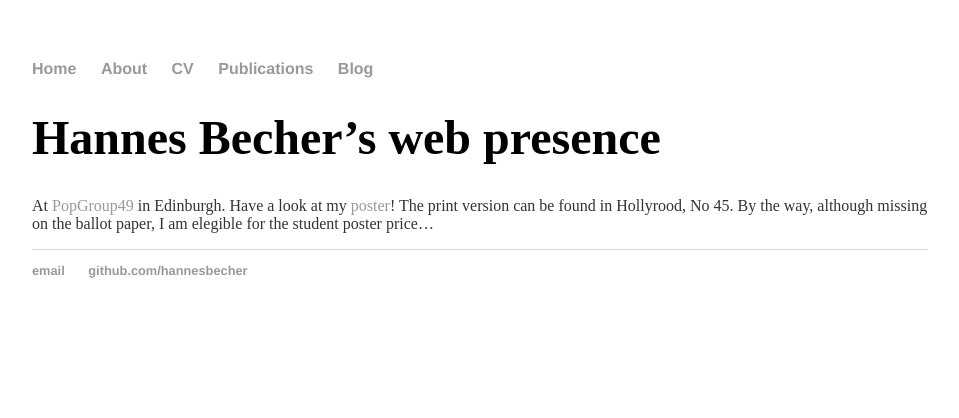
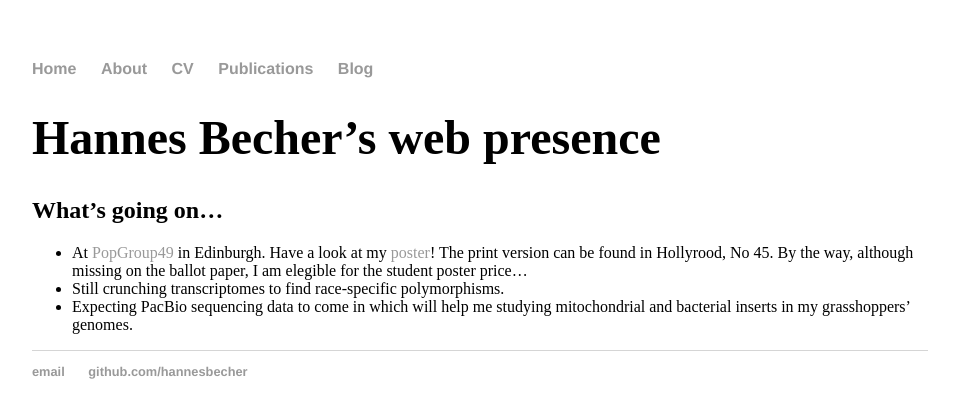
Before and after one commit to hannesbecher/hannesbecher.github.io, a Jekyll site: the page built from index.md, in a window 1280 px wide. Shown: the top 418 px of the page, without its empty margins (160-1119 px from the left). Built offline with Jekyll 4.4.1, drawn with Linux system fonts in a browser that asks for light colours.

Commit message:
Update index.md

```diff
--- a/index.md
+++ b/index.md
@@ -4,4 +4,8 @@
 ---
 
 #Hannes Becher's web presence
-At [PopGroup49](http://www.populationgeneticsgroup.org/) in Edinburgh. Have a look at my [poster](misc/Becher_ESEB_public.png)! The print version can be found in Hollyrood, No 45. By the way, although missing on the ballot paper, I am elegible for the student poster price...
+
+##What's going on...
+* At [PopGroup49](http://www.populationgeneticsgroup.org/) in Edinburgh. Have a look at my [poster](misc/Becher_ESEB_public.png)! The print version can be found in Hollyrood, No 45. By the way, although missing on the ballot paper, I am elegible for the student poster price...
+* Still crunching transcriptomes to find race-specific polymorphisms.
+* Expecting PacBio sequencing data to come in which will help me studying mitochondrial and bacterial inserts in my grasshoppers' genomes.
```
